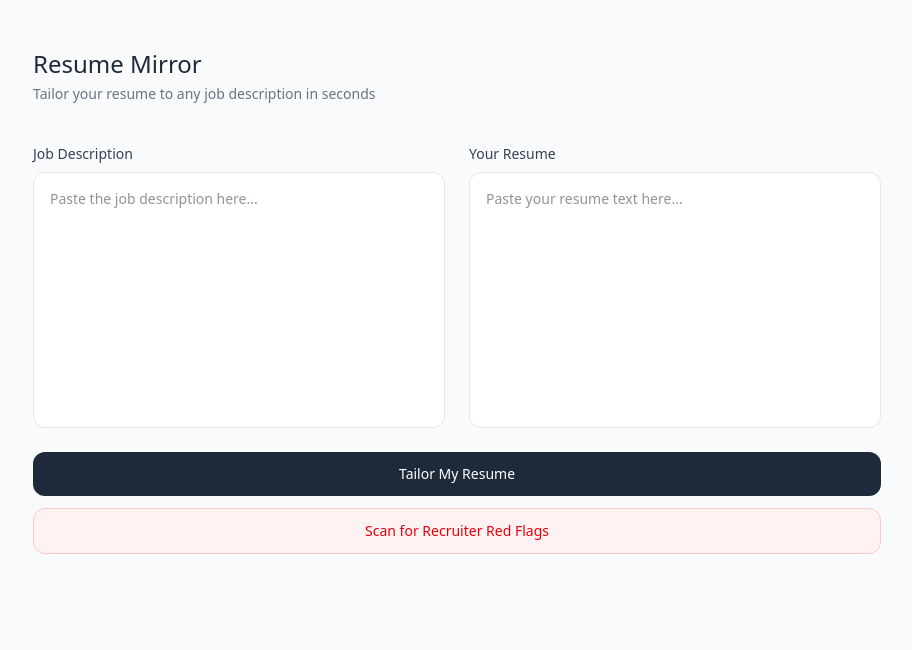
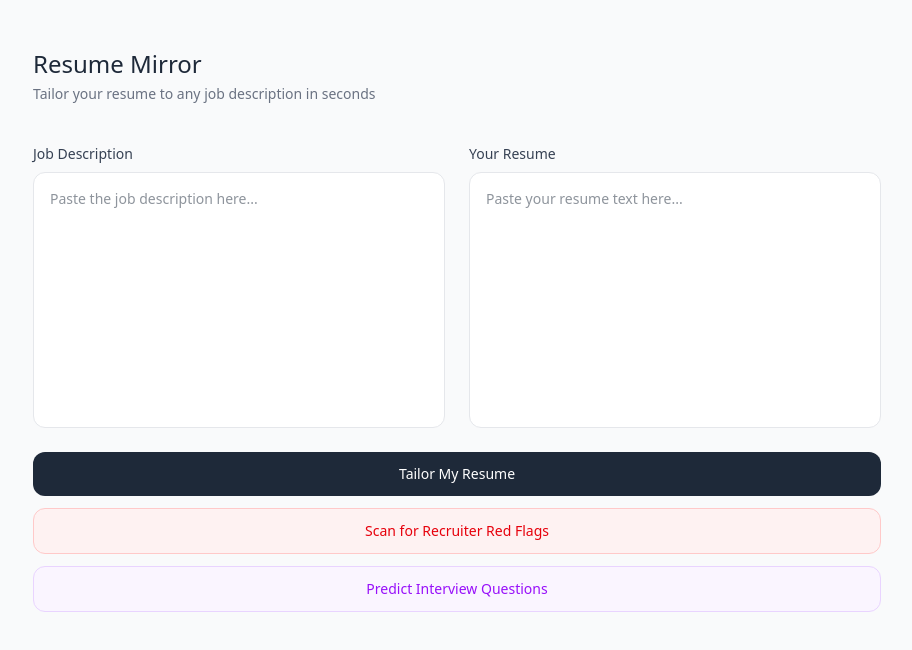
Before and after one commit to aman44444/resumemirror, a Next.js app: page / in a window 1280 px wide. Shown: the top 650 px of the page, without its empty margins (183-1095 px from the left). Built offline with nearby package versions, Linux system fonts and the light colour scheme.

Commit message:
feat: integrate interview prep tab into main page

```diff
--- a/app/page.tsx
+++ b/app/page.tsx
@@ -2,7 +2,8 @@
 import ResultsSkeleton from "@/components/ResultsSkeleton";
 import { exportToPdf } from "@/lib/exportPdf";
 import { useState } from "react";
-import { TailorResult , RedFlagResult } from "@/types";
+import InterviewPrep from "@/components/InterviewPrep";
+import { TailorResult, RedFlagResult, InterviewResult } from "@/types";
 import RedFlagResults from "@/components/RedFlagResult";
 
 export default function Home() {
@@ -11,11 +12,16 @@ export default function Home() {
   const [loading, setLoading] = useState(false);
   const [result, setResult] = useState<TailorResult | null>(null);
   const [error, setError] = useState("");
-  const [activeTab, setActiveTab] = useState<"tailor" | "redflags">("tailor");
+  const [activeTab, setActiveTab] = useState<
+    "tailor" | "redflags" | "interview"
+  >("tailor");
   const [redFlagResult, setRedFlagResult] = useState<RedFlagResult | null>(
     null,
   );
   const [redFlagLoading, setRedFlagLoading] = useState(false);
+  const [interviewResult, setInterviewResult] =
+    useState<InterviewResult | null>(null);
+  const [interviewLoading, setInterviewLoading] = useState(false);
 
   async function handleSubmit() {
     if (!jobDescription.trim() || !resume.trim()) {
@@ -74,6 +80,32 @@ export default function Home() {
     }
   }
 
+  async function handleInterview() {
+    if (!jobDescription.trim() || !resume.trim()) {
+      setError("Please fill in both job description and resume");
+      return;
+    }
+    setInterviewLoading(true);
+    setError("");
+    try {
+      const res = await fetch("/api/interview", {
+        method: "POST",
+        headers: { "Content-Type": "application/json" },
+        body: JSON.stringify({ jobDescription, resume }),
+      });
+      const data = await res.json();
+      if (!res.ok) throw new Error(data.error);
+      setInterviewResult(data);
+      setActiveTab("interview");
+    } catch (err) {
+      const message =
+        err instanceof Error ? err.message : "Something went wrong";
+      setError(message);
+    } finally {
+      setInterviewLoading(false);
+    }
+  }
+
   return (
     <main className="min-h-screen bg-gray-50">
       <div className="max-w-4xl mx-auto px-6 py-12">
@@ -82,9 +114,9 @@ return (
           Tailor your resume to any job description in seconds
         </p>
 
-      {loading || redFlagLoading ? (
+        {loading || redFlagLoading || interviewLoading ? (
           <ResultsSkeleton />
-      ) : !result && !redFlagResult ? (
+        ) : !result && !redFlagResult && !interviewResult ? (
           <div className="grid grid-cols-1 md:grid-cols-2 gap-6">
             <div className="flex flex-col gap-2">
               <label className="text-sm font-medium text-gray-700">
@@ -127,7 +159,18 @@ return (
                 disabled={redFlagLoading}
                 className="w-full py-3 border border-red-200 text-red-600 bg-red-50 text-sm font-medium rounded-xl hover:bg-red-100 disabled:opacity-50 disabled:cursor-not-allowed transition-colors"
               >
-              {redFlagLoading ? "Scanning..." : "Scan for Recruiter Red Flags"}
+                {redFlagLoading
+                  ? "Scanning..."
+                  : "Scan for Recruiter Red Flags"}
+              </button>
+              <button
+                onClick={handleInterview}
+                disabled={interviewLoading}
+                className="w-full py-3 border border-purple-200 text-purple-600 bg-purple-50 text-sm font-medium rounded-xl hover:bg-purple-100 disabled:opacity-50 disabled:cursor-not-allowed transition-colors"
+              >
+                {interviewLoading
+                  ? "Generating questions..."
+                  : "Predict Interview Questions"}
               </button>
             </div>
           </div>
@@ -155,14 +198,29 @@ return (
                       : "border-transparent text-gray-400 hover:text-gray-600"
                   }`}
                 >
-                Red Flags {redFlagResult.flags.length > 0 && `(${redFlagResult.flags.length})`}
+                  Red Flags{" "}
+                  {redFlagResult.flags.length > 0 &&
+                    `(${redFlagResult.flags.length})`}
+                </button>
+              )}
+              {interviewResult && (
+                <button
+                  onClick={() => setActiveTab("interview")}
+                  className={`pb-3 px-1 text-sm font-medium border-b-2 transition-colors ${
+                    activeTab === "interview"
+                      ? "border-purple-500 text-purple-600"
+                      : "border-transparent text-gray-400 hover:text-gray-600"
+                  }`}
+                >
+                  Interview Prep ({interviewResult.questions.length})
                 </button>
               )}
               <button
                 onClick={() => {
-                setResult(null)
-                setRedFlagResult(null)
-                setActiveTab("tailor")
+                  setResult(null);
+                  setRedFlagResult(null);
+                  setInterviewResult(null);
+                  setActiveTab("tailor");
                 }}
                 className="ml-auto pb-3 px-1 text-sm text-gray-400 hover:text-gray-600"
               >
@@ -174,20 +232,23 @@ return (
               <ResultsView
                 result={result}
                 onReset={() => {
-                setResult(null)
-                setRedFlagResult(null)
-                setActiveTab("tailor")
+                  setResult(null);
+                  setRedFlagResult(null);
+                  setActiveTab("tailor");
                 }}
               />
             )}
             {activeTab === "redflags" && redFlagResult && (
               <RedFlagResults data={redFlagResult} />
             )}
+            {activeTab === "interview" && interviewResult && (
+              <InterviewPrep data={interviewResult} />
+            )}
           </div>
         )}
       </div>
     </main>
-)
+  );
 }
 
 function ResultsView({
```
Lines whose indentation alone changed are shown as unchanged.
